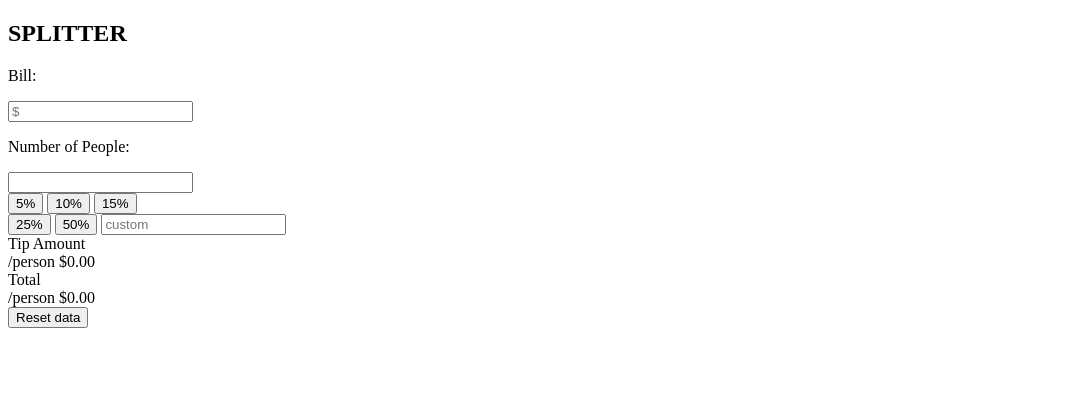
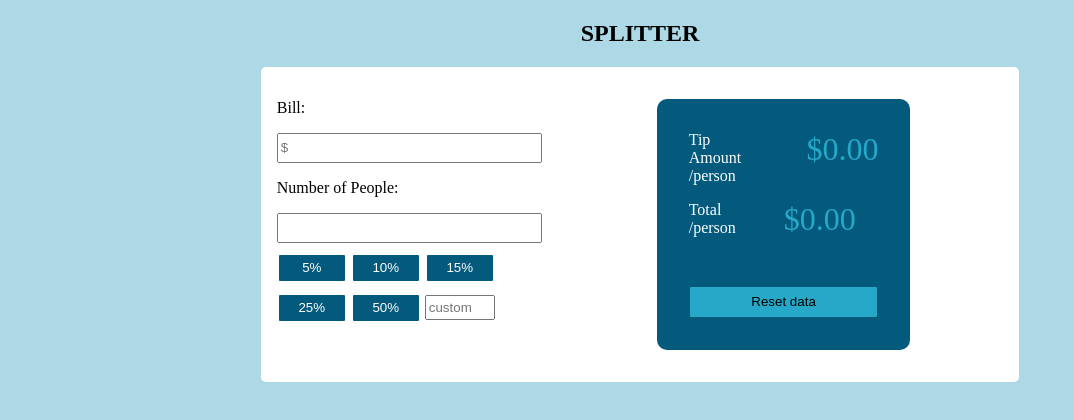
Before and after one commit to sagun-k/tipcalculator-clone, a plain HTML site: page index.html in a window 1280 px wide. Shown: the whole page, without its empty margins (0-1074 px from the left). Drawn offline with Linux system fonts and the light colour scheme.

Commit message:
Update index.html

```diff
--- a/index.html
+++ b/index.html
@@ -5,7 +5,7 @@
     <meta http-equiv="X-UA-Compatible" content="IE=edge">
     <meta name="viewport" content="width=device-width, initial-scale=1.0">
     <title>Calc</title>
-    <link rel="stylesheet" "href=./style/style.css" type="text/css">
+    <link rel="stylesheet" href="./style/style.css" type="text/css">
 </head>
 <body>
     <div class="container">
```
